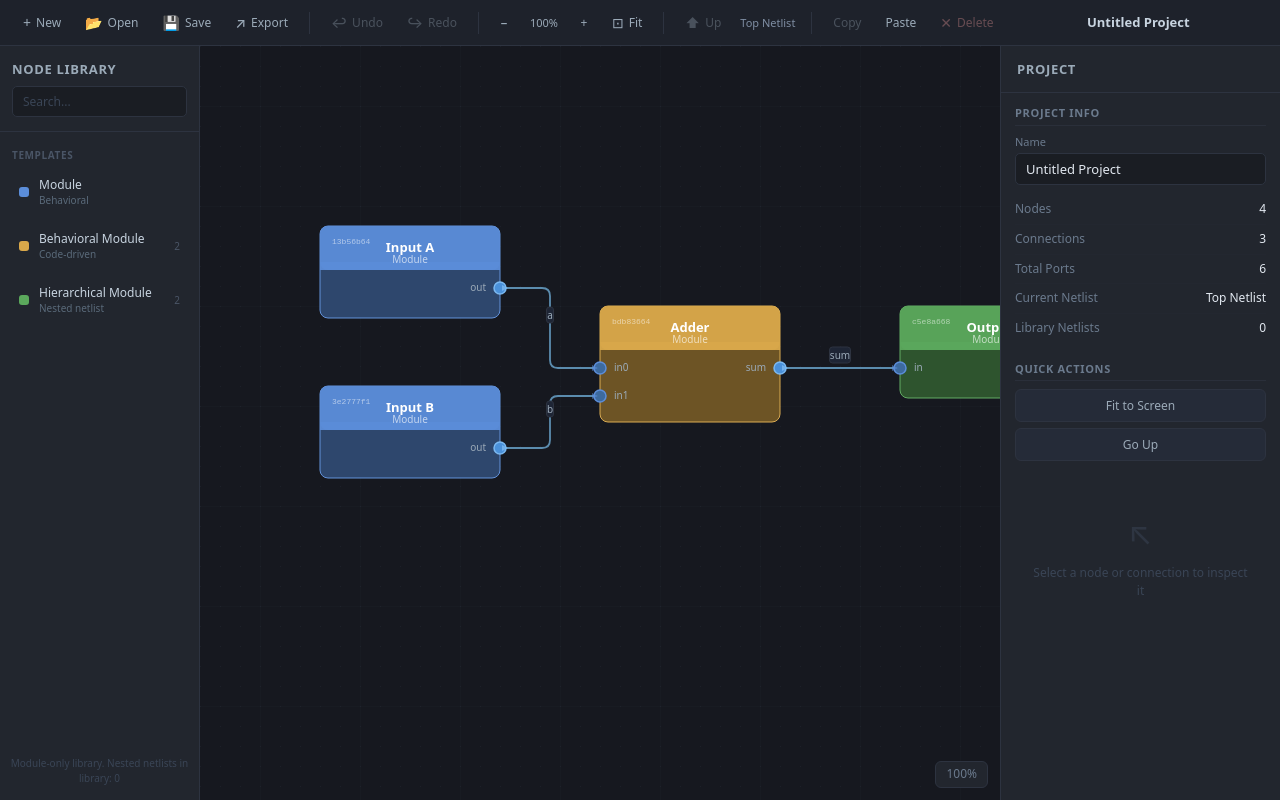
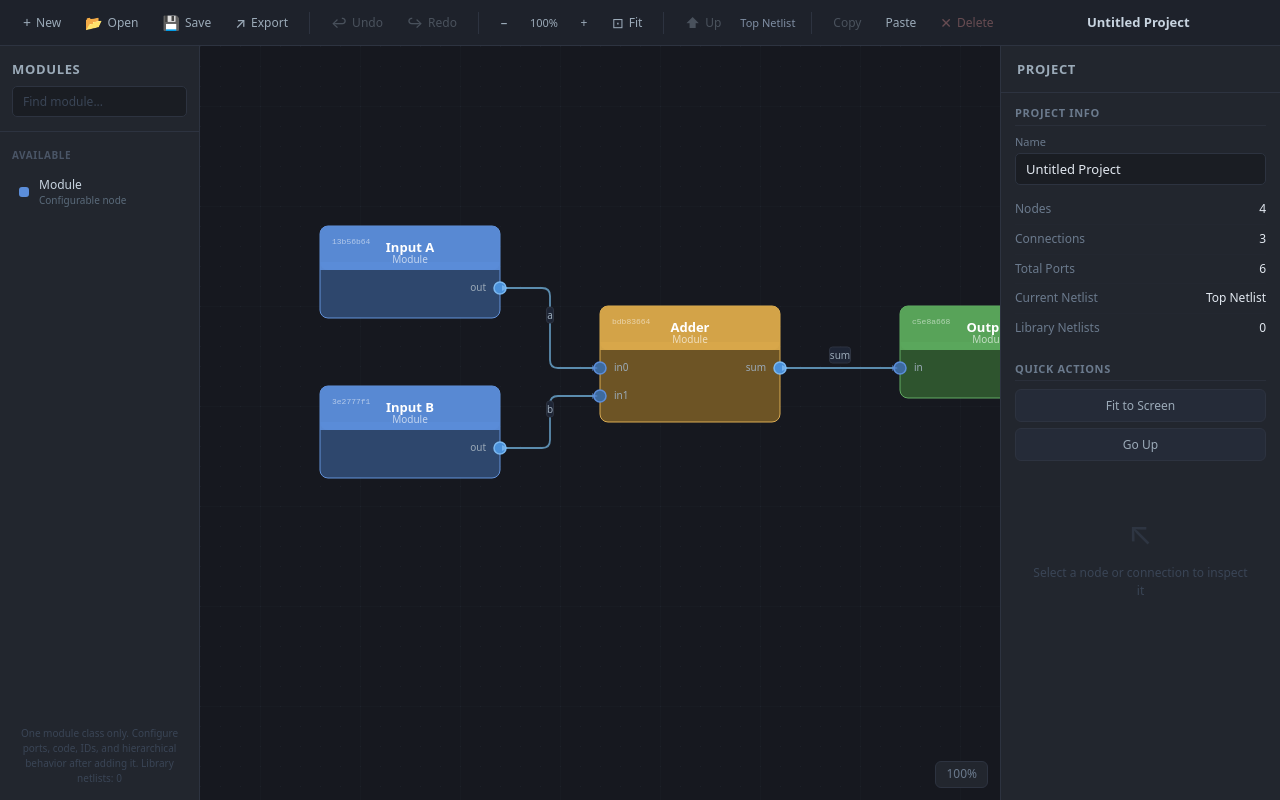
Before and after one commit to Tigranman12/graph_creater, a React (Vite) app: page / in a window 1280 px wide. Built offline with nearby package versions, Linux system fonts and the light colour scheme.

Commit message:
refactor: keep library module-only

```diff
--- a/src/components/NodeConfigDialog/NodeConfigDialog.tsx
+++ b/src/components/NodeConfigDialog/NodeConfigDialog.tsx
@@ -200,7 +200,7 @@ const NodeConfigDialog: React.FC = () => {
                 <label>Subtitle / Type</label>
                 <input className="dialog-input" value={localNode.subtitle || ''}
                   onChange={e => setLocalNode(prev => ({ ...prev, subtitle: e.target.value }))}
-                  placeholder="e.g. Process, Source, Filter…" />
+                  placeholder="Optional module label" />
               </div>
               <div className="dialog-field">
                 <label>Module ID</label>
--- a/src/components/NodeLibrary/NodeLibrary.css
+++ b/src/components/NodeLibrary/NodeLibrary.css
@@ -128,12 +128,6 @@
   max-width: 100%;
 }
 
-.template-port-count {
-  font-size: 10px;
-  color: #4a5566;
-  flex-shrink: 0;
-}
-
 .node-library-hint {
   padding: 10px 10px 14px;
   font-size: 10px;
--- a/src/components/NodeLibrary/NodeLibrary.tsx
+++ b/src/components/NodeLibrary/NodeLibrary.tsx
@@ -3,43 +3,15 @@ import './NodeLibrary.css'
 import { useGraphStore } from '../../store/graphStore'
 import { NodeTemplate } from '../../types'
 
-const NODE_TEMPLATES: NodeTemplate[] = [
-  {
+const MODULE_TEMPLATE: NodeTemplate = {
   name: 'Module',
-    subtitle: 'Behavioral',
+  subtitle: 'Configurable node',
   color: '#5B8DD9',
   defaultPorts: [],
   defaultParameters: [
     { key: 'module_type', value: 'generic', paramType: 'text' }
   ]
-  },
-  {
-    name: 'Behavioral Module',
-    subtitle: 'Code-driven',
-    color: '#D9A84A',
-    defaultPorts: [
-      { name: 'in0', direction: 'input', side: 'left', order: 0, maxConnections: 1 },
-      { name: 'out', direction: 'output', side: 'right', order: 0, maxConnections: -1 }
-    ],
-    defaultParameters: [
-      { key: 'module_type', value: 'behavioral', paramType: 'text' }
-    ]
-  },
-  {
-    name: 'Hierarchical Module',
-    subtitle: 'Nested netlist',
-    color: '#5BA85C',
-    moduleKind: 'hierarchical',
-    createSubgraph: true,
-    defaultPorts: [
-      { name: 'in', direction: 'input', side: 'left', order: 0, maxConnections: 1 },
-      { name: 'out', direction: 'output', side: 'right', order: 0, maxConnections: -1 }
-    ],
-    defaultParameters: [
-      { key: 'module_type', value: 'hierarchical', paramType: 'text' }
-    ]
 }
-]
 
 const NodeLibrary: React.FC = () => {
   const [searchText, setSearchText] = useState('')
@@ -49,9 +21,10 @@ const NodeLibrary: React.FC = () => {
   const canvasScale = useGraphStore(s => s.canvasScale)
 
   const filteredTemplates = useMemo(() => {
-    if (!searchText.trim()) return NODE_TEMPLATES
+    const templates = [MODULE_TEMPLATE]
+    if (!searchText.trim()) return templates
     const lower = searchText.toLowerCase()
-    return NODE_TEMPLATES.filter(t =>
+    return templates.filter(t =>
       t.name.toLowerCase().includes(lower) ||
       t.subtitle.toLowerCase().includes(lower)
     )
@@ -76,17 +49,17 @@ const NodeLibrary: React.FC = () => {
   return (
     <div className="node-library">
       <div className="node-library-header">
-        <h3>Node Library</h3>
+        <h3>Modules</h3>
         <input
           className="node-library-search"
           type="text"
-          placeholder="Search..."
+          placeholder="Find module..."
           value={searchText}
           onChange={e => setSearchText(e.target.value)}
         />
       </div>
       <div className="node-library-body">
-        <div className="node-library-section-label">Templates</div>
+        <div className="node-library-section-label">Available</div>
         {filteredTemplates.map(template => (
           <button
             key={template.name}
@@ -100,15 +73,8 @@ const NodeLibrary: React.FC = () => {
             />
             <div className="template-info">
               <span className="template-name">{template.name}</span>
-              {template.subtitle && (
               <span className="template-subtitle">{template.subtitle}</span>
-              )}
             </div>
-            {template.defaultPorts.length > 0 && (
-              <span className="template-port-count">
-                {template.defaultPorts.length}
-              </span>
-            )}
           </button>
         ))}
 
@@ -117,7 +83,8 @@ const NodeLibrary: React.FC = () => {
         )}
       </div>
       <div className="node-library-hint">
-        Module-only library. Nested netlists in library: {db.libraryNetlistIds.length}
+        One module class only. Configure ports, code, IDs, and hierarchical behavior after adding it.
+        Library netlists: {db.libraryNetlistIds.length}
       </div>
     </div>
   )
```
Lines whose indentation alone changed are shown as unchanged.
